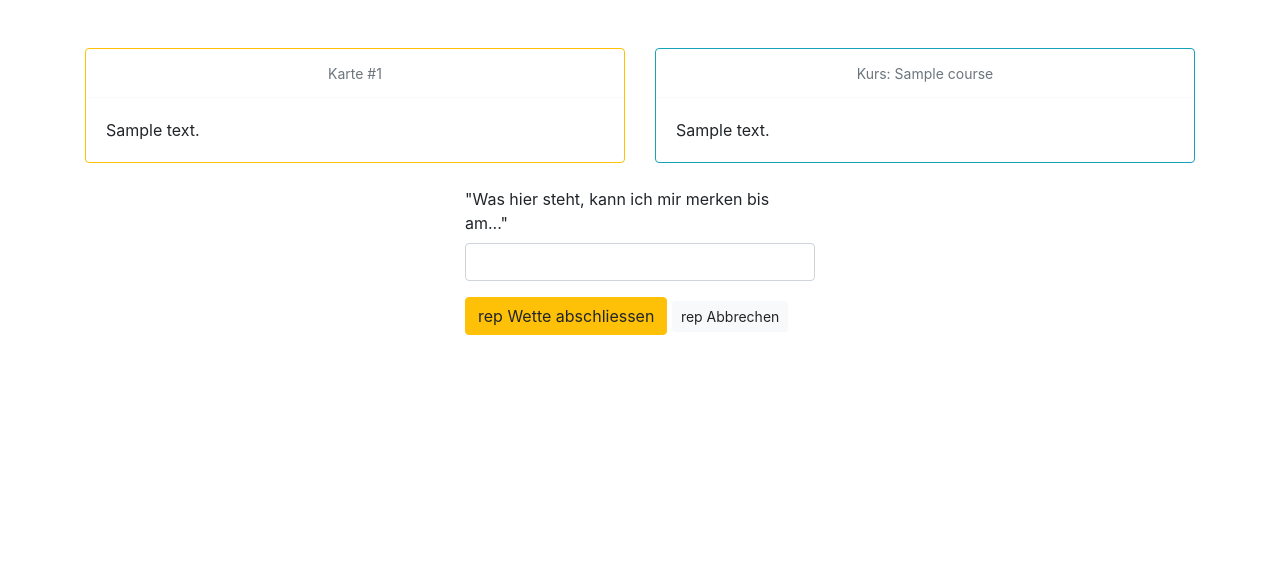
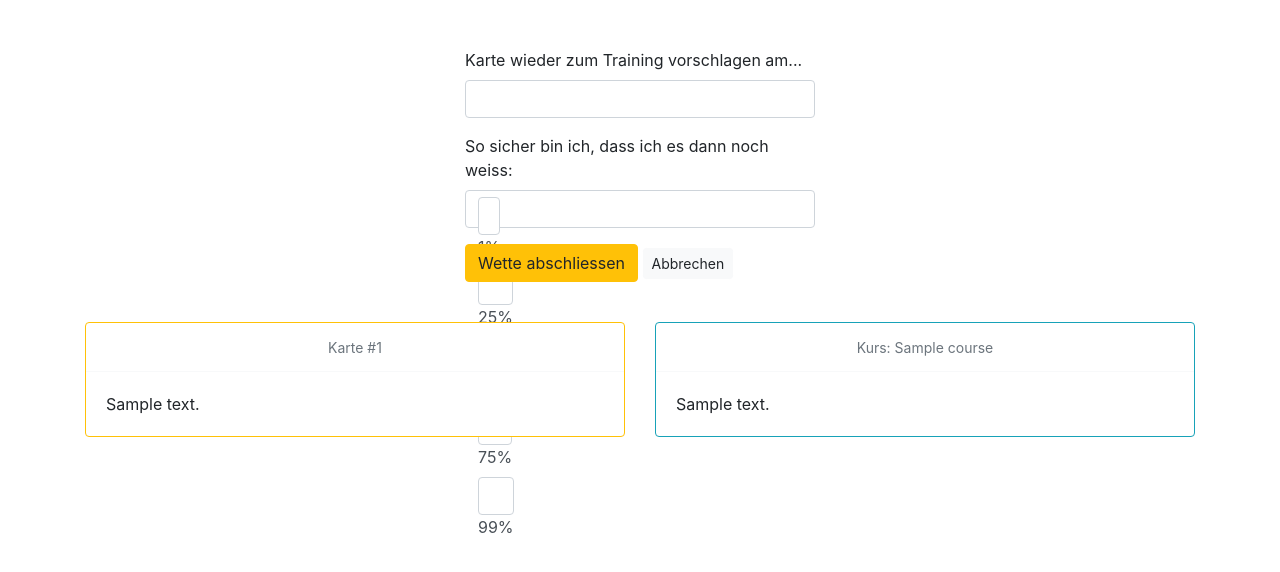
Before and after one commit to SebuLeugger/memeta, a Django app: page /card/1/prognosis/1 in a window 1280 px wide. Shown: the top 572 px of the page. Run offline with Django 4.2, Linux system fonts and the light colour scheme; a user stored in the database is signed in; tables that the repository leaves empty hold one stand-in row (values such as "Sample post"); some libraries are stand-ins or nearby versions.

Commit message:
add subjective probabilities to bets

```diff
--- a/memeta_app/forms.py
+++ b/memeta_app/forms.py
@@ -111,12 +111,14 @@ class RepBackForm(forms.ModelForm):
 class AddIllKnowForm(forms.ModelForm):
     class Meta:
         model = IllKnow
-        fields = ('when',)
+        fields = ('when', 'probable')
         labels = {
-            'when': '"Was hier steht, kann ich mir merken bis am..."',
+            'when': 'Karte wieder zum Training vorschlagen am...',
+            'probable': 'So sicher bin ich, dass ich es dann noch weiss:',
         }
         widgets = {
             'when': DateTimePickerInput(options={"format": "DD.MM.YYYY", "useCurrent": True}, attrs={'placeholder': 'Datum auswählen...'}),
+            'probable': forms.RadioSelect(),
         }
         # I'm using dateTIMEpicker but don't let the user choose a time (by not including the time in the "format")
         # Instead I set the time to useCurrent = True.
--- a/memeta_app/models.py
+++ b/memeta_app/models.py
@@ -171,10 +171,18 @@ class Rep(models.Model):
 
 
 class IllKnow(models.Model):
+    PERCENT_CHOICES = (
+        (1, '1%'),
+        (25, '25%'),
+        (50, '50%'),
+        (75, '75%'),
+        (99, '99%'),
+    )
     user = models.ForeignKey(User, on_delete=models.CASCADE)
     card = models.ForeignKey(Card, on_delete=models.PROTECT)
     said_when = models.DateTimeField(auto_now_add=True)
     when = models.DateTimeField()
+    probable = models.SmallIntegerField(choices=PERCENT_CHOICES, default=None)
 
     class Meta:
         constraints = [
@@ -191,10 +199,18 @@ class IllKnow(models.Model):
         return str(self.user) + ': "Ich weiss es noch am ' +str(self.when.date()) + ', d.h. ' +  str((self.when.date() - self.said_when.date()).days) + ' Tage später"'
 
 class HonoredIllKnow(models.Model):
+    PERCENT_CHOICES = (
+        (1, '1%'),
+        (25, '25%'),
+        (50, '50%'),
+        (75, '75%'),
+        (99, '99%'),
+    )
     user = models.ForeignKey(User, on_delete=models.CASCADE)
     card = models.ForeignKey(Card, on_delete=models.PROTECT)
     said_when = models.DateTimeField()
     when = models.DateTimeField()
+    probable = models.SmallIntegerField(choices=PERCENT_CHOICES)
     honored = models.DateTimeField(auto_now_add=True)
     i_know = models.BooleanField()
     i_knew = models.BooleanField()
--- a/memeta_app/templates/prognosis.html
+++ b/memeta_app/templates/prognosis.html
@@ -8,6 +8,34 @@
 
 {% if user.is_authenticated %}
 
+
+    <br>
+
+    {% load bootstrap4 %}
+    {% bootstrap_css %}
+    {% bootstrap_javascript jquery='full' %}
+    {{ form.media }}
+
+    <div class="row">
+        <div class="col-md-4"></div>
+        <div class='col-md-4'>
+            <div class="form-group">
+                <form method="POST">
+                    {% csrf_token %}
+                    {% bootstrap_form form %}
+
+                    {% if rep_pk == 0 %}
+                        <button type="submit" name="not_rep" class="btn btn-warning">Wette abschliessen</button>
+                        <a class="btn btn-light btn-sm" href="{% url 'card_back' card.pk %}">Abbrechen</a>
+                    {% else %}
+                        <button type="submit" name="rep"  class="btn btn-warning">Wette abschliessen</button>
+                        <a class="btn btn-light btn-sm" href="{% url 'recap' rep_pk %}">Abbrechen</a>
+                    {% endif %}
+                </form>
+            </div>
+        </div>
+        <div class="col-md-4"></div>
+    </div>
 
     <br>
 
@@ -37,32 +65,6 @@
 
     </div>
 
-    {% load bootstrap4 %}
-    {% bootstrap_css %}
-    {% bootstrap_javascript jquery='full' %}
-    {{ form.media }}
-
-    <div class="row">
-        <div class="col-md-4"></div>
-        <div class='col-md-4'>
-            <div class="form-group">
-                <form method="POST">
-                    {% csrf_token %}
-                    {% bootstrap_form form %}
-
-                    {% if rep_pk == 0 %}
-                        <button type="submit" name="not_rep" class="btn btn-warning">Wette abschliessen</button>
-                        <a class="btn btn-light btn-sm" href="{% url 'card_back' card.pk %}">Abbrechen</a>
-                    {% else %}
-                        <button type="submit" name="rep"  class="btn btn-warning">rep Wette abschliessen</button>
-                        <a class="btn btn-light btn-sm" href="{% url 'recap' rep_pk %}">rep Abbrechen</a>
-                    {% endif %}
-                </form>
-            </div>
-        </div>
-        <div class="col-md-4"></div>
-    </div>
-
 
 
 
--- a/memeta_app/views.py
+++ b/memeta_app/views.py
@@ -307,6 +307,7 @@ class RepBackView(UpdateView):
                 card = illknow.card,
                 said_when = illknow.said_when,
                 when = illknow.when,
+                probable = illknow.probable,
                 #honored #auto_now_add
                 i_know = self.object.i_know,
                 i_knew = self.object.i_knew,
```
Also changed, not shown: memeta_app/migrations/0053_honoredillknow_probable_illknow_probable.py (added), memeta_app/migrations/0054_alter_honoredillknow_probable_alter_illknow_probable.py (added), memeta_app/migrations/0055_alter_honoredillknow_probable.py (added), memeta_app/migrations/0056_alter_honoredillknow_probable_alter_illknow_probable.py (added).
